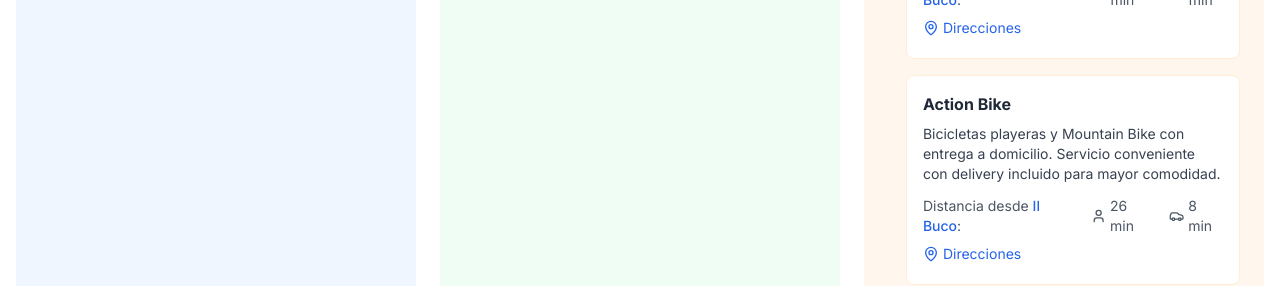
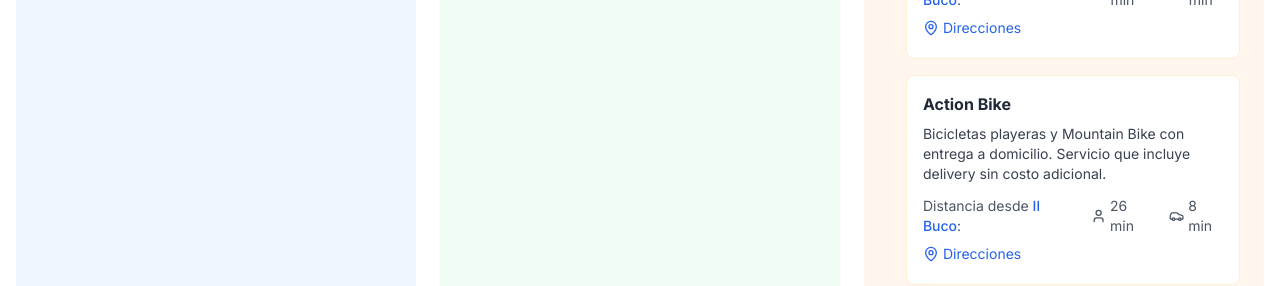
Before and after one commit to visualpharm/ilbuco-g2, a Next.js app: page /que-hacer-en-carilo in a window 1280 px wide. Shown: the part 1400-1686 px from the top of the page. Built offline with nearby package versions, Linux system fonts and the light colour scheme.

Commit message:
restored events

```diff
--- a/app/que-hacer-en-carilo/page.tsx
+++ b/app/que-hacer-en-carilo/page.tsx
@@ -266,7 +266,7 @@ export default function QueHacerEnCarilo() {
                           </div>
                         </div>
                         <a
-                          href="https://www.google.com/maps/search/?api=1&query=Motorrad+Cerezo+entre+Boyero+Carilo"
+                          href="https://www.google.com/maps/place/Motorrad,+Cerezo,+Cariló,+Provincia+de+Buenos+Aires,+Argentina"
                           className="inline-flex items-center gap-1 text-blue-600 hover:text-blue-800 text-sm"
                           target="_blank"
                           rel="noopener noreferrer"
@@ -279,7 +279,7 @@ export default function QueHacerEnCarilo() {
                       <div className="bg-white p-4 rounded-lg border border-orange-100">
                         <h4 className="font-bold text-gray-800 mb-2">Action Bike</h4>
                         <p className="text-gray-700 text-sm mb-3">
-                          Bicicletas playeras y Mountain Bike con entrega a domicilio. Servicio conveniente con delivery incluido para mayor comodidad.
+                          Bicicletas playeras y Mountain Bike con entrega a domicilio. Servicio que incluye delivery sin costo adicional.
                         </p>
                         <div className="flex items-center gap-4 text-sm text-gray-600 mb-2">
                           <span>Distancia desde <Link href="/" className="text-blue-600 hover:text-blue-800 font-medium">Il Buco</Link>:</span>
@@ -293,7 +293,7 @@ export default function QueHacerEnCarilo() {
                           </div>
                         </div>
                         <a
-                          href="https://www.google.com/maps/search/?api=1&query=Action+Bike+Av+Espora+Valeria+del+Mar"
+                          href="https://www.google.com/maps/place/Action+Bike,+Av.+Espora,+Valeria+del+Mar,+Provincia+de+Buenos+Aires,+Argentina"
                           className="inline-flex items-center gap-1 text-blue-600 hover:text-blue-800 text-sm"
                           target="_blank"
                           rel="noopener noreferrer"
```
